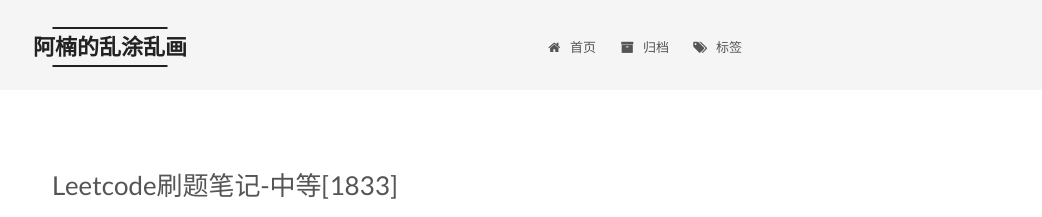
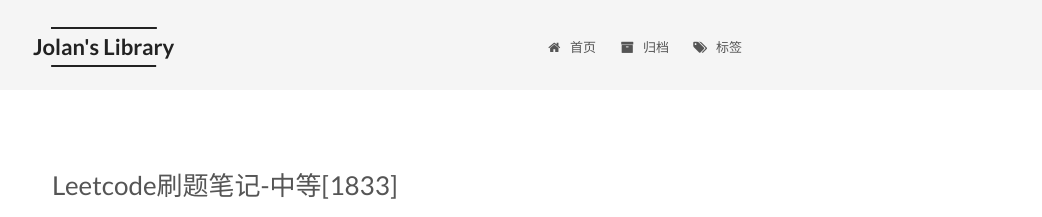
Before and after one commit to meowcassiel/meowcassiel.github.io, a Jekyll site: the page built from index.html, in a window 1280 px wide. Shown: the top 217 px of the page, without its empty margins (238-1280 px from the left). Built offline with Jekyll 4.4.1, drawn with Linux system fonts in a browser that asks for light colours; the list of posts is cut into pages by our own code.

Commit message:
change title

```diff
--- a/_config.yml
+++ b/_config.yml
@@ -4,7 +4,7 @@
 # ---------------------------------------------------------------
 
 # Site
-title: 阿楠的乱涂乱画
+title: Jolan's Library
 subtitle:
 description: 平平淡淡才是真.
 author: Jolan
```
